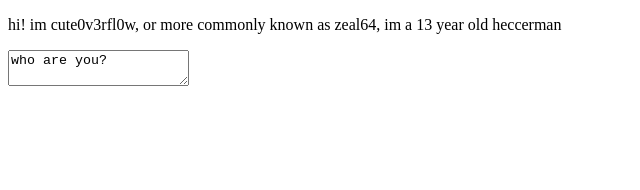
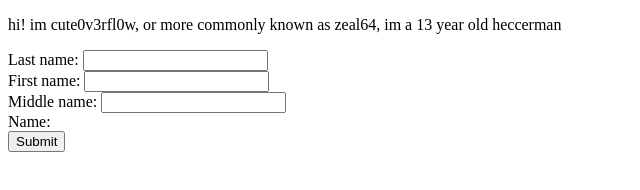
Before and after one commit to cute0v3rfl0w/cute0v3rfl0w.github.io, a plain HTML site: page index.html in a window 1280 px wide. Shown: the whole page, without its empty margins (0-640 px from the left). Drawn offline with Linux system fonts and the light colour scheme.

Commit message:
Update index.html

```diff
--- a/index.html
+++ b/index.html
@@ -2,4 +2,17 @@
 <script>alert("hey, this is my website!")</script>
 <title>Blog page!</title>
 <p>hi! im cute0v3rfl0w, or more commonly known as zeal64, im a 13 year old heccerman</p>
-<textarea>who are you?</textarea>
+<form action="PayslipServlet" method="get">
+    Last name:    <input type="text" name="lname" id="lname"><br/>
+    First name:   <input type="text" name="fname" id="fname"><br/>
+    Middle name:  <input type="text" name="mname" id ="mname"><br/>
+    Name: <span id="result"></span>
+    <br>
+    <input type="button" value="Submit" onClick="pr()">
+  </form>
+
+  <script>
+    function pr() {
+      document.getElementById("result").innerHTML = document.getElementById('fname').value + " " + document.getElementById('mname').value + " " + document.getElementById('lname').value;
+    }
+  </script>
```
